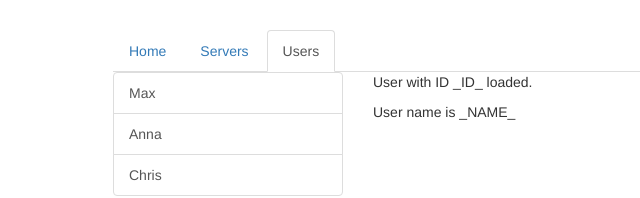
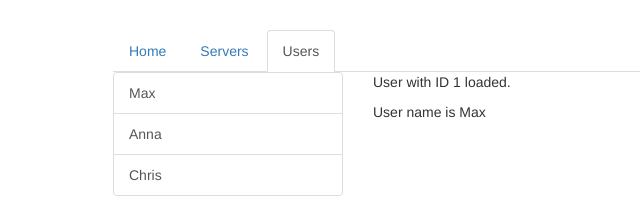
Before and after one commit to ashwingairola/ng-routing, an Angular app: page /users/1 in a window 1280 px wide. Shown: the top 198 px of the page, without its empty margins (152-792 px from the left). Built offline with nearby package versions, Linux system fonts and the light colour scheme.

Commit message:
134. Fetching Route Parameters Reactively

```diff
--- /dev/null
+++ b/src/app/models/user.model.ts
@@ -0,0 +1,4 @@
+export interface IUser {
+	id: number;
+	name: string;
+}
--- /dev/null
+++ b/src/app/services/users.service.ts
@@ -0,0 +1,38 @@
+import { Injectable } from '@angular/core';
+import { BehaviorSubject, Observable } from 'rxjs';
+import { map } from 'rxjs/operators';
+
+import { IUser } from '../models/user.model';
+
+@Injectable({
+	providedIn: 'root'
+})
+export class UsersService {
+	private _users$ = new BehaviorSubject<IUser[]>([
+		{ id: 1, name: 'Max' },
+		{ id: 2, name: 'Anna' },
+		{ id: 3, name: 'Chris' }
+	]);
+
+	readonly users$ = this._users$.asObservable();
+
+	constructor() {}
+
+	findUser(id: number | null): Observable<IUser | null> {
+		return this._users$.pipe(
+			map(users => {
+				if (!id) {
+					return null;
+				}
+
+				const user = users.find(user => user.id === id);
+
+				if (user) {
+					return { ...user };
+				}
+
+				return null;
+			})
+		);
+	}
+}
--- a/src/app/users/user/user.component.html
+++ b/src/app/users/user/user.component.html
@@ -1,2 +1,2 @@
-<p>User with ID _ID_ loaded.</p>
-<p>User name is _NAME_</p>
+<p>User with ID {{ user.id }} loaded.</p>
+<p>User name is {{ user.name }}</p>
--- a/src/app/users/user/user.component.ts
+++ b/src/app/users/user/user.component.ts
@@ -1,16 +1,14 @@
-import { Component, OnInit } from '@angular/core';
+import { Component, Input, OnInit } from '@angular/core';
 
 @Component({
-  selector: 'app-user',
-  templateUrl: './user.component.html',
-  styleUrls: ['./user.component.css']
+	selector: 'app-user',
+	templateUrl: './user.component.html',
+	styleUrls: ['./user.component.css']
 })
 export class UserComponent implements OnInit {
-  user?: {id: number, name: string};
+	@Input() user!: { id: number; name: string };
 
-  constructor() { }
+	constructor() {}
 
-  ngOnInit() {
-  }
-
+	ngOnInit() {}
 }
--- a/src/app/users/users.component.html
+++ b/src/app/users/users.component.html
@@ -1,12 +1,15 @@
 <div class="row">
 	<div class="col-xs-12 col-sm-4">
 		<div class="list-group">
-			<a href="#" class="list-group-item" *ngFor="let user of users">
+			<a href="#" class="list-group-item" *ngFor="let user of users$ | async">
 				{{ user.name }}
 			</a>
 		</div>
 	</div>
 	<div class="col-xs-12 col-sm-4">
-		<app-user></app-user>
+		<app-user
+			*ngIf="selectedUser$ | async as selectedUser"
+			[user]="selectedUser"
+		></app-user>
 	</div>
 </div>
--- a/src/app/users/users.component.ts
+++ b/src/app/users/users.component.ts
@@ -1,23 +1,30 @@
-import { Component } from '@angular/core';
+import { Component, OnInit } from '@angular/core';
+import { ActivatedRoute } from '@angular/router';
+import { Observable } from 'rxjs';
+import { switchMap } from 'rxjs/operators';
+import { IUser } from '../models/user.model';
+import { UsersService } from '../services/users.service';
 
 @Component({
-  selector: 'app-users',
-  templateUrl: './users.component.html',
-  styleUrls: ['./users.component.css']
+	selector: 'app-users',
+	templateUrl: './users.component.html',
+	styleUrls: ['./users.component.css']
 })
-export class UsersComponent {
-  users = [
-    {
-      id: 1,
-      name: 'Max'
-    },
-    {
-      id: 2,
-      name: 'Anna'
-    },
-    {
-      id: 3,
-      name: 'Chris'
-    }
-  ];
+export class UsersComponent implements OnInit {
+	constructor(
+		private route: ActivatedRoute,
+		private usersService: UsersService
+	) {}
+
+	users$: Observable<IUser[]> = this.usersService.users$;
+
+	selectedUser$: Observable<IUser | null> = this.route.paramMap.pipe(
+		switchMap(params => {
+			const userId = params.get('id');
+			const id = userId ? +userId : null;
+			return this.usersService.findUser(id);
+		})
+	);
+
+	ngOnInit() {}
 }
```
Also changed, not shown: 1 other file (tests, documents, lock files or other folders).
